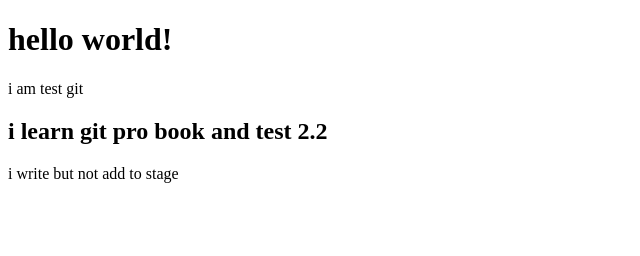
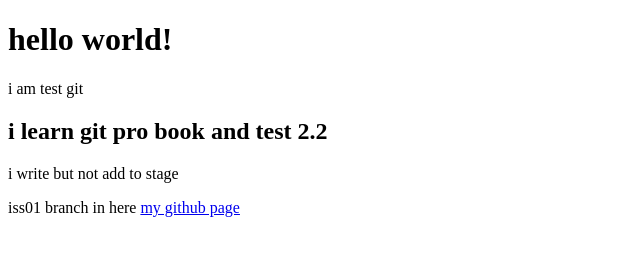
Before and after one commit to devuncle/hello-world, a plain HTML site: page index.html in a window 1280 px wide. Shown: the whole page, without its empty margins (0-640 px from the left). Drawn offline with Linux system fonts and the light colour scheme.

Commit message:
add my github page of iss01 branch

```diff
--- a/index.html
+++ b/index.html
@@ -11,5 +11,8 @@
     <p>i am test git</p>
      <h2>i learn git pro book and test 2.2 </h2>   <!-- this is commits -->
      <p>i write but not add to stage</p>
+
+
+     <p>iss01 branch in here <a href="devuncle.github.io">my github page</a></p>
 </body>
 </html>
```
